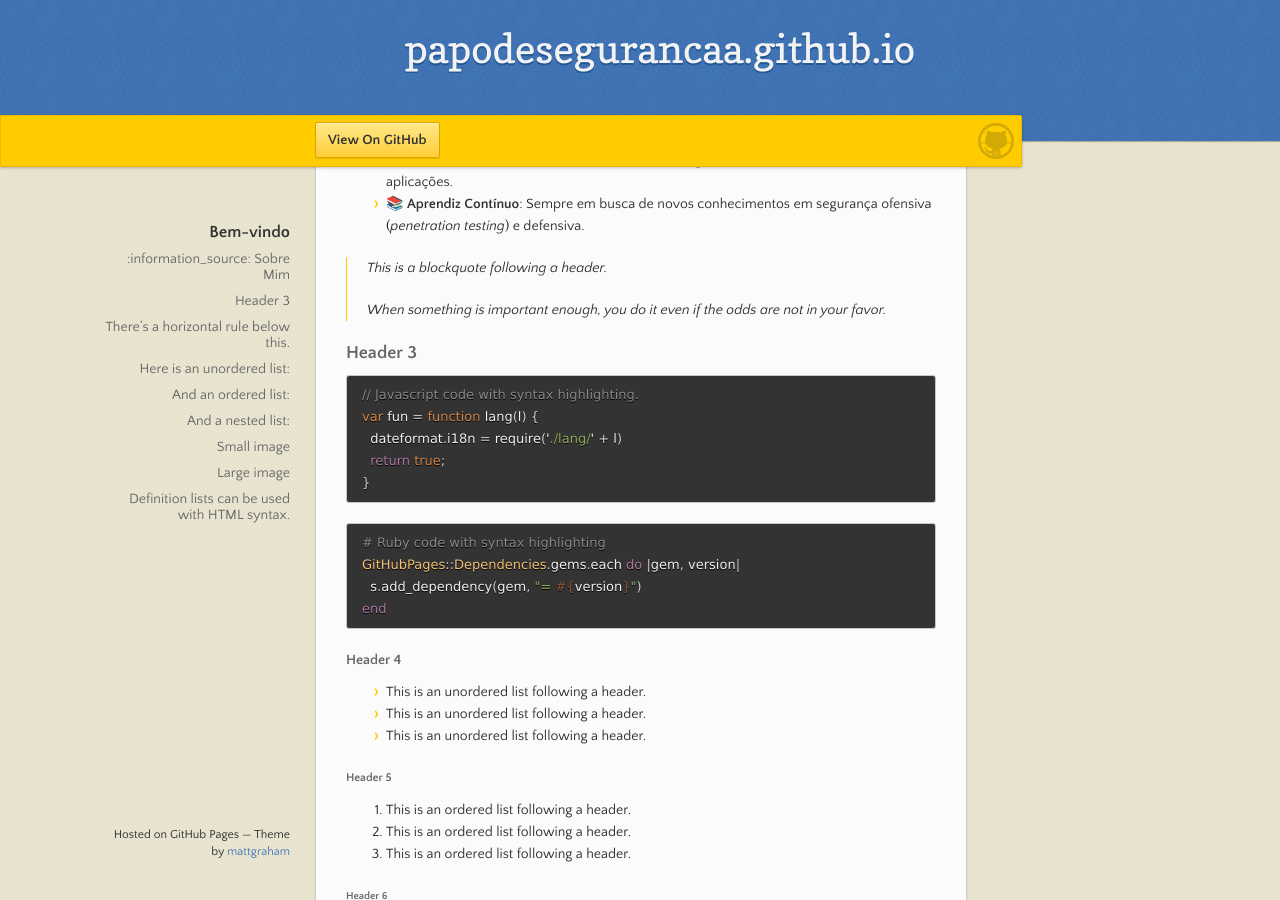
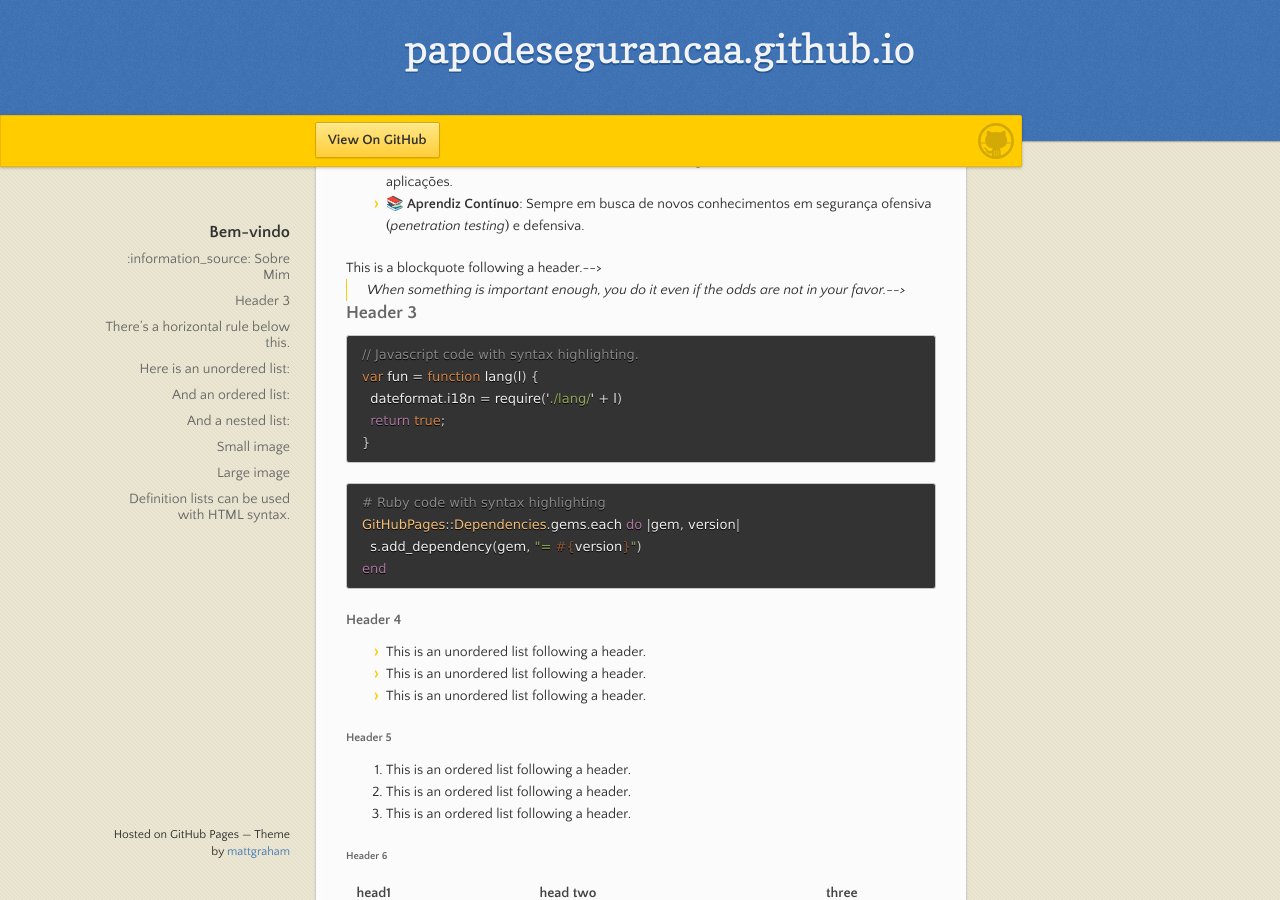
Before and after one commit to papodesegurancaa/papodesegurancaa.github.io, a Jekyll site: the page built from index.md, in a window 1280 px wide and 900 px high, scrolled down 365 px. Built offline with Jekyll 4.4.1, drawn with Linux system fonts in a browser that asks for light colours; our own code applies the rules of GitHub Pages for plain Markdown files; the repository's description, which GitHub fills in, is left out.

```diff
--- a/index.md
+++ b/index.md
@@ -26,9 +26,9 @@ There should be whitespace between paragraphs. We recommend including a README,
 - 🛠️ **Análise de Vulnerabilidades**: Identificação e mitigação de falhas críticas em sistemas e aplicações.
 - 📚 **Aprendiz Contínuo**: Sempre em busca de novos conhecimentos em segurança ofensiva (*penetration testing*) e defensiva.
 
-> This is a blockquote following a header.
+<!--> This is a blockquote following a header.-->
 >
-> When something is important enough, you do it even if the odds are not in your favor.
+<!--> When something is important enough, you do it even if the odds are not in your favor.-->
 
 ### Header 3
 
```
